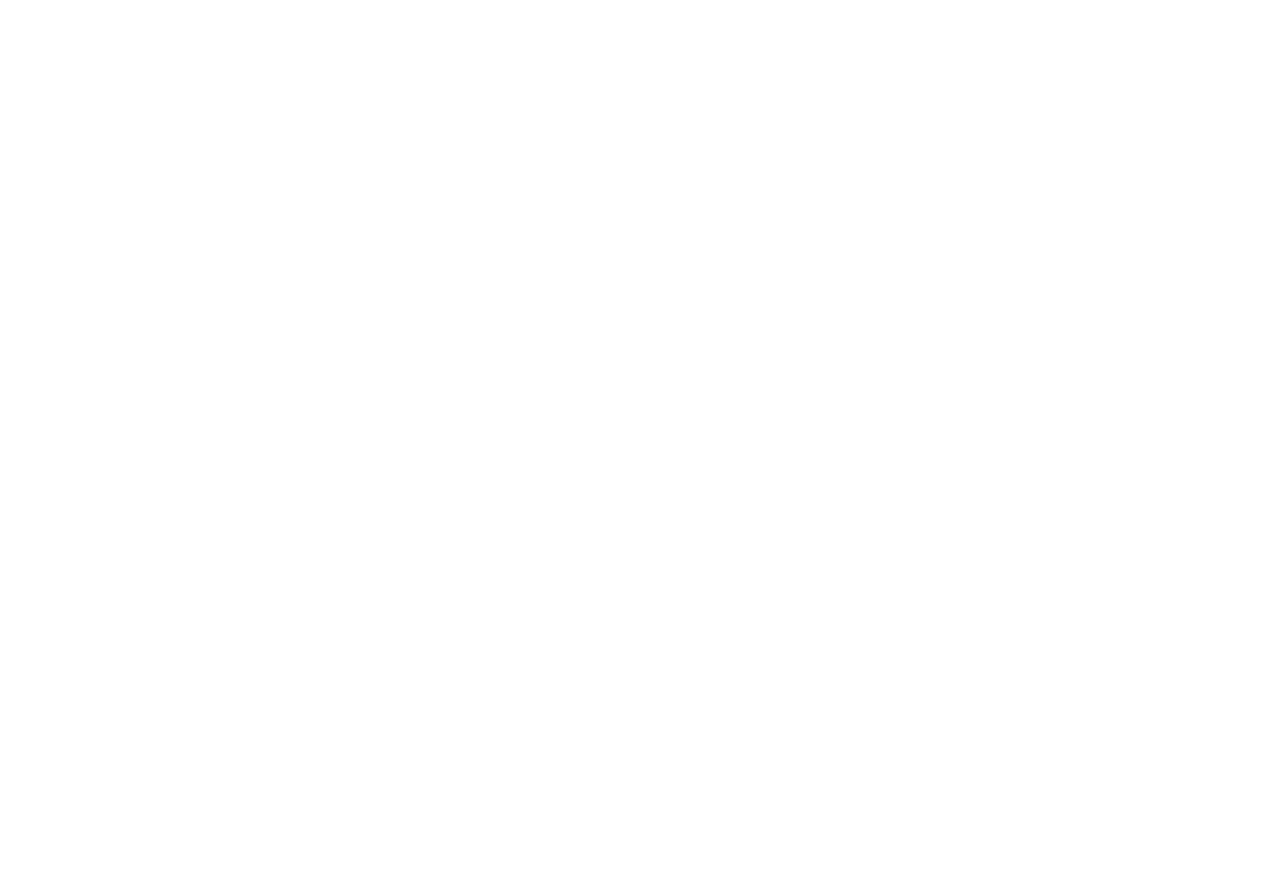
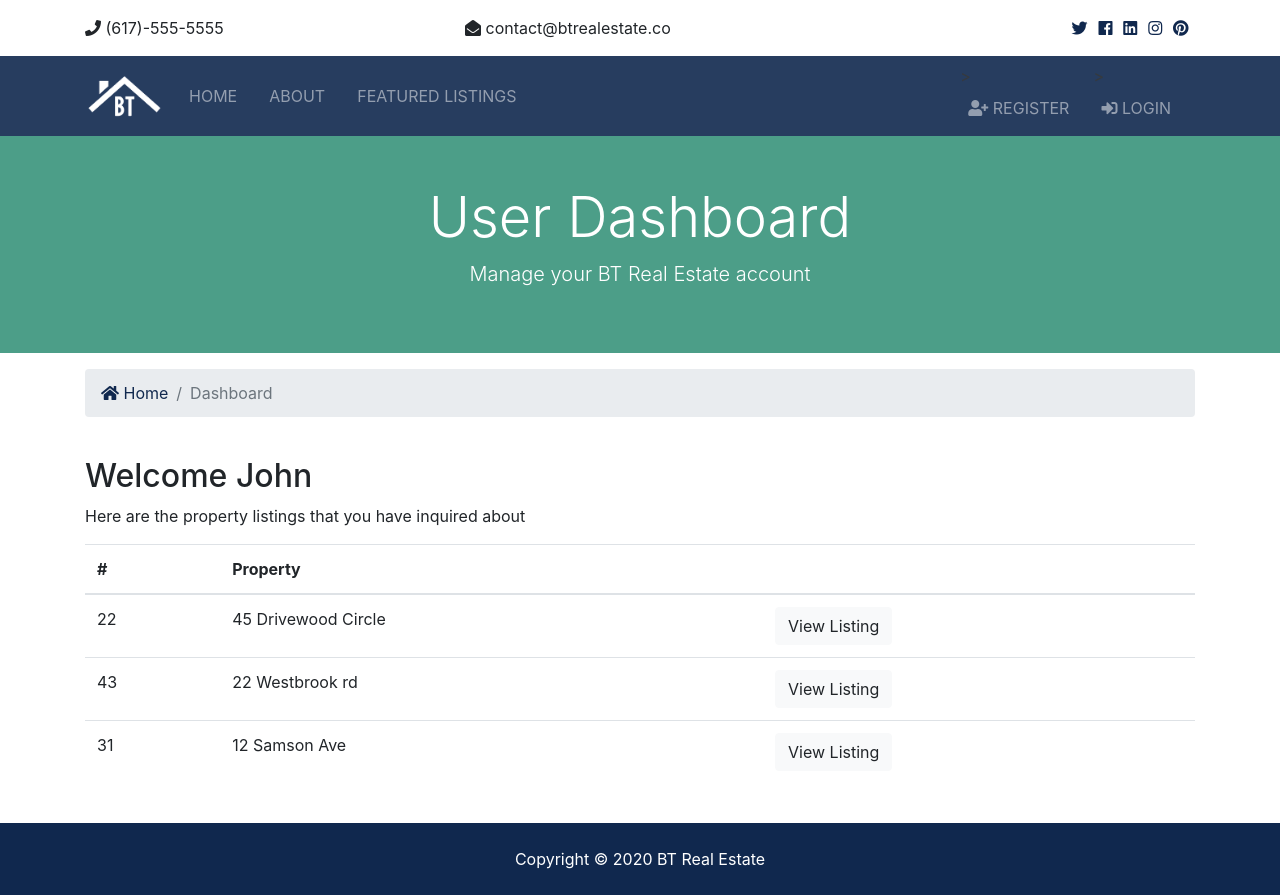
Before and after one commit to buglessdev/btre_project, a Django app: page /accounts/dashboard in a window 1280 px wide. Before the commit the page is empty. Before the commit the page ends 800 px from the top, so only its background shows below. Run offline with Django 3.2, Linux system fonts and the light colour scheme; some libraries are stand-ins or nearby versions.

Commit message:
Logout and navbar auth links

```diff
--- a/accounts/views.py
+++ b/accounts/views.py
@@ -63,7 +63,10 @@ def login(request):
 
 
 def logout(request):
-    return redirect('index')
+    if request.method == 'POST':
+        auth.logout(request)
+        messages.success(request, 'You are now logged out')
+        return redirect('index')
 
 
 def dashboard(request):
--- a/templates/accounts/dashboard.html
+++ b/templates/accounts/dashboard.html
@@ -0,0 +1,75 @@
+{% extends 'base.html' %}
+<!--  -->
+{% load humanize %}
+<!--  -->
+{% block content %}
+<section id="showcase-inner" class="py-5 text-white">
+  <div class="container">
+    <div class="row text-center">
+      <div class="col-md-12">
+        <h1 class="display-4">User Dashboard</h1>
+        <p class="lead">Manage your BT Real Estate account</p>
+      </div>
+    </div>
+  </div>
+</section>
+
+<!-- Breadcrumb -->
+<section id="bc" class="mt-3">
+  <div class="container">
+    <nav aria-label="breadcrumb">
+      <ol class="breadcrumb">
+        <li class="breadcrumb-item">
+          <a href="{% url 'index' %}"> <i class="fas fa-home"></i> Home</a>
+        </li>
+        <li class="breadcrumb-item active">Dashboard</li>
+      </ol>
+    </nav>
+  </div>
+</section>
+
+<!-- Alerts -->
+{% include 'partials/_alerts.html' %}
+<section id="dashboard" class="py-4">
+  <div class="container">
+    <div class="row">
+      <div class="col-md-12">
+        <h2>Welcome John</h2>
+        <p>Here are the property listings that you have inquired about</p>
+        <table class="table">
+          <thead>
+            <tr>
+              <th scope="col">#</th>
+              <th scope="col">Property</th>
+              <th></th>
+            </tr>
+          </thead>
+          <tbody>
+            <tr>
+              <td>22</td>
+              <td>45 Drivewood Circle</td>
+              <td>
+                <a class="btn btn-light" href="#">View Listing</a>
+              </td>
+            </tr>
+            <tr>
+              <td>43</td>
+              <td>22 Westbrook rd</td>
+              <td>
+                <a class="btn btn-light" href="#">View Listing</a>
+              </td>
+            </tr>
+            <tr>
+              <td>31</td>
+              <td>12 Samson Ave</td>
+              <td>
+                <a class="btn btn-light" href="#">View Listing</a>
+              </td>
+            </tr>
+          </tbody>
+        </table>
+      </div>
+    </div>
+  </div>
+</section>
+{% endblock %}
--- a/templates/partials/_navbar.html
+++ b/templates/partials/_navbar.html
@@ -26,6 +26,22 @@
             </ul>
 
             <ul class="navbar-nav ml-auto">
+                {% if user.is_authenticated %}
+                <li
+                {% if 'dashboard' in request.path %} class="nav-item active mr-3" {% else %} class="nav-item mr-3"
+                    {% endif %}>
+                >
+                    <a class="nav-link" href="{% url 'dashboard' %}">
+                        <i class="fas fa-user-plus"></i> Welcome {{user.username }} (Dashboard)</a>
+                </li>
+                <li class="nav-item mr-3">
+                    <a href="javascript:{document.getElementById('logout').submit()}" class="nav-link"><i class="fas fa-sign-out-alt"></i>Logout</a>
+                    <form action="{% url 'logout' %}" method="POST" id="logout">
+                        {% csrf_token %}
+                        <input type="hidden">
+                    </form>
+                </li>
+                {% else %}
                 <li
                 {% if 'register' in request.path %} class="nav-item active mr-3" {% else %} class="nav-item mr-3"
                     {% endif %}>
@@ -42,6 +58,7 @@
 
                     </a>
                 </li>
+                {% endif %}
             </ul>
         </div>
     </div>
```
